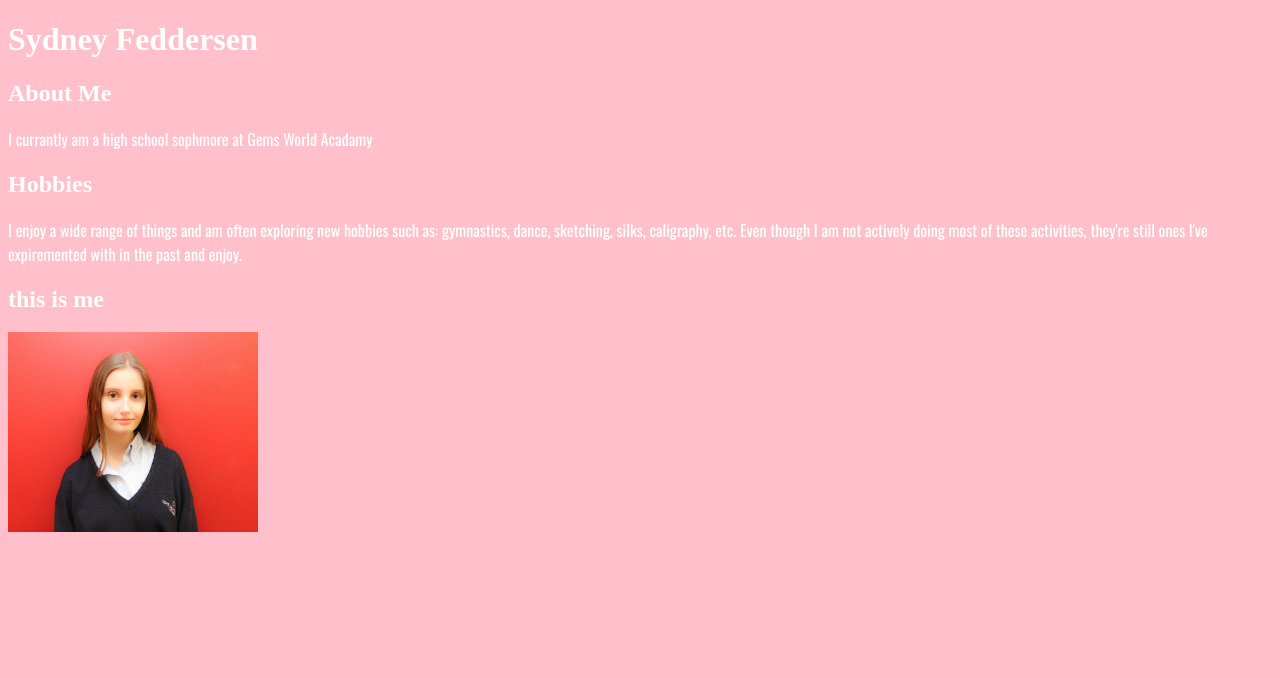
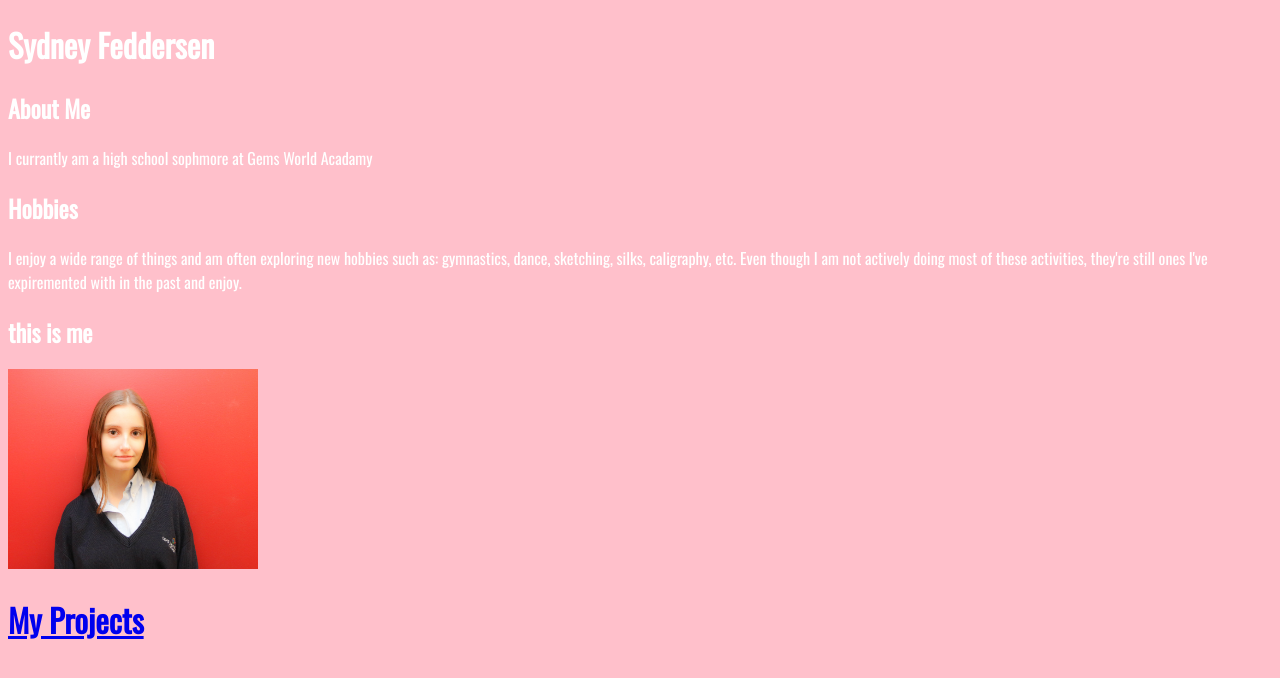
Before and after one commit to sydneyfeddersen/sydneyfeddersen.github.io, a plain HTML site: page index.html in a window 1280 px wide. Drawn offline with nearby package versions, Linux system fonts and the light colour scheme.

Commit message:
added projects

```diff
--- a/index.html
+++ b/index.html
@@ -13,7 +13,6 @@
 			<p>I enjoy a wide range of things and am often exploring new hobbies such as: gymnastics, dance, sketching, silks, caligraphy, etc. Even though I am not actively doing most of these activities, they're still ones I've expiremented with in the past and enjoy.</p>
 			<h2>this is me</h2>
 			<img src="IMG_2185.jpg" height="200 px" width="250 px">
-<a href=""></a>
-
+			<a href="projects.html"><h1>My Projects</h1></a>
 	 </body>
 </html>
--- a/main.css
+++ b/main.css
@@ -3,7 +3,7 @@ body{
 	color: white;
 }
 
-p {
+body {
 	font-family: 'Oswald', sans-serif;
 
 }
```
Also changed, not shown: projects.html (+3 -1 lines). Lines whose indentation alone changed are shown as unchanged.
